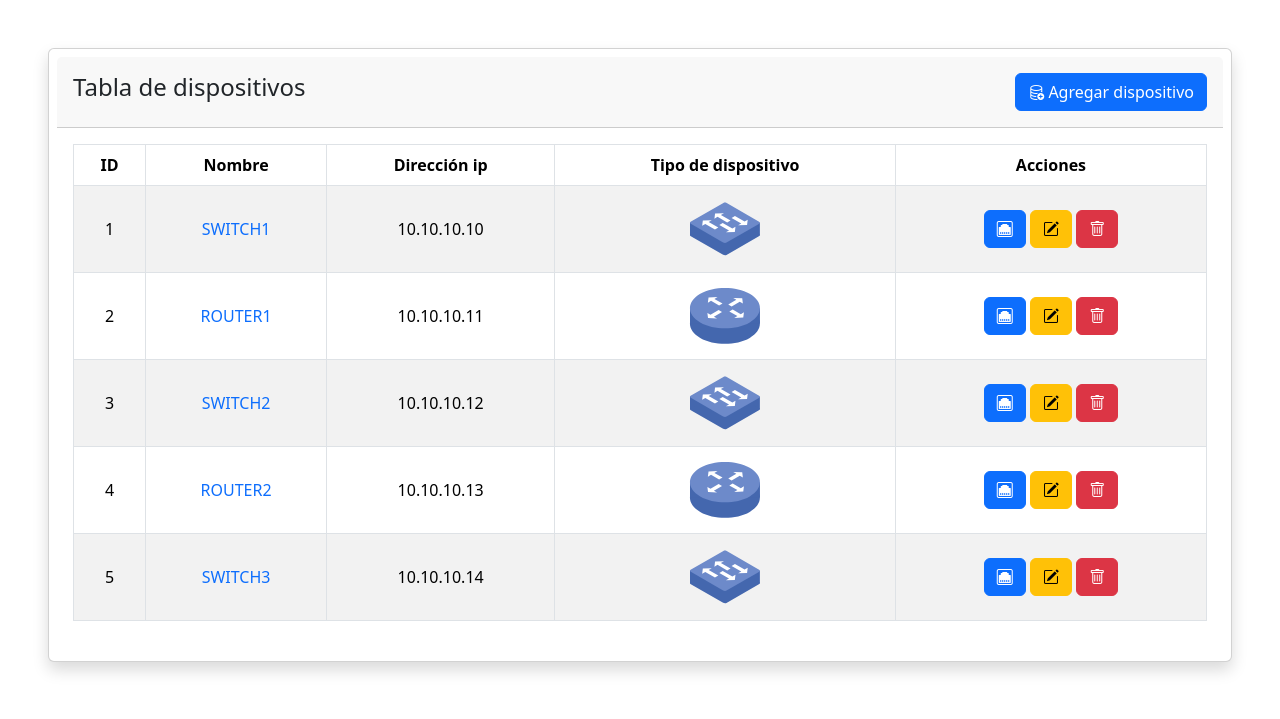
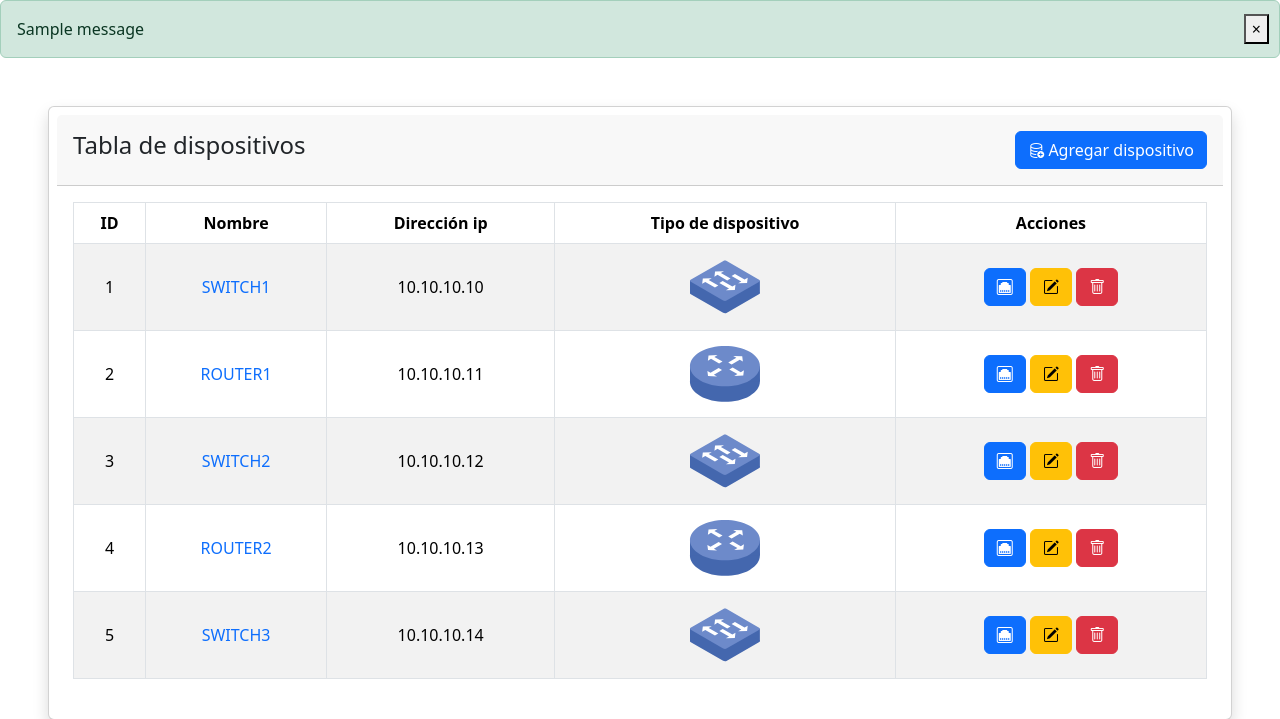
Before and after one commit to IvanEnriquezGrande/NetControlPro, a Flask app: page / in a window 1280 px wide. Shown: the part 65-784 px from the top of the page. Before the commit the page ends 738 px from the top, so only its background shows below. Run offline with Flask 3, Linux system fonts and the light colour scheme; data comes from the database, SQL or seed files in the repository; one stand-in notice (Sample message) is shown.

Commit message:
Sorting implementation fixed

```diff
--- a/templates/index.html
+++ b/templates/index.html
@@ -5,10 +5,10 @@
     <meta charset="utf-8">
     <meta name="viewport" content="width=device-width, initial-scale=1">
     <title>NetControl</title>
-    <link href="https://cdn.jsdelivr.net/npm/bootstrap@5.3.2/dist/css/bootstrap.min.css" rel="stylesheet" integrity="sha384-T3c6CoIi6uLrA9TneNEoa7RxnatzjcDSCmG1MXxSR1GAsXEV/Dwwykc2MPK8M2HN" crossorigin="anonymous">
+    <link rel="stylesheet" href="https://cdn.jsdelivr.net/npm/bootstrap@5.3.2/dist/css/bootstrap.min.css"integrity="sha384-T3c6CoIi6uLrA9TneNEoa7RxnatzjcDSCmG1MXxSR1GAsXEV/Dwwykc2MPK8M2HN" crossorigin="anonymous">
     <link rel="stylesheet" href="{{ url_for('static', filename='css/style.css') }}">
+    <link rel="stylesheet" href="{{ url_for('static', filename='css/sort-table.css') }}">
     <link rel="stylesheet" href="https://cdn.jsdelivr.net/npm/bootstrap-icons@1.11.1/font/bootstrap-icons.css">
-    <link rel="stylesheet" href="{{ url_for('static', filename='css/data-tables.css') }}">
 
 </head>
 {% extends 'base.html' %}
@@ -16,6 +16,21 @@
 {% block content %}
 
 <body>
+    {% for message in get_flashed_messages() %}
+
+        {% if message[0:2] == 'Er'%}
+            <div class="alert alert-danger alert-dismissible fade show" role="alert" style="position: relative;">
+                {{ message }}
+        {% else %}
+            <div class="alert alert-success alert-dismissible fade show" role="alert" style="position: relative;">
+                {{ message }}
+        {% endif %}
+                <button type="button" class="close" data-bs-dismiss="alert" aria-label="Close" style="position: absolute; top: 50%; transform: translateX(50%); transform: translateY(-50%); right: 10px;">
+                    <span aria-hidden="true">&times;</span>
+                </button>
+            </div>
+
+    {% endfor %}
     <div class="card shadow mb-4 mt-5 mx-5 p-2">
         <div class="card-header py-3 d-flex justify-content-between">
             <h4 class="m-0 font-weight-bold text-right">Tabla de dispositivos</h4>
@@ -159,9 +174,10 @@
     <script src="https://cdn.jsdelivr.net/npm/bootstrap@5.3.2/dist/js/bootstrap.bundle.min.js"
         integrity="sha384-C6RzsynM9kWDrMNeT87bh95OGNyZPhcTNXj1NW7RuBCsyN/o0jlpcV8Qyq46cDfL"
         crossorigin="anonymous"></script>
-    <script src="../static/js/sortTable.js"></script>
+    <script src="../static/js/sort-table.js"></script>
 </body>
 
 {% endblock %}
 
+
 </html>
```
